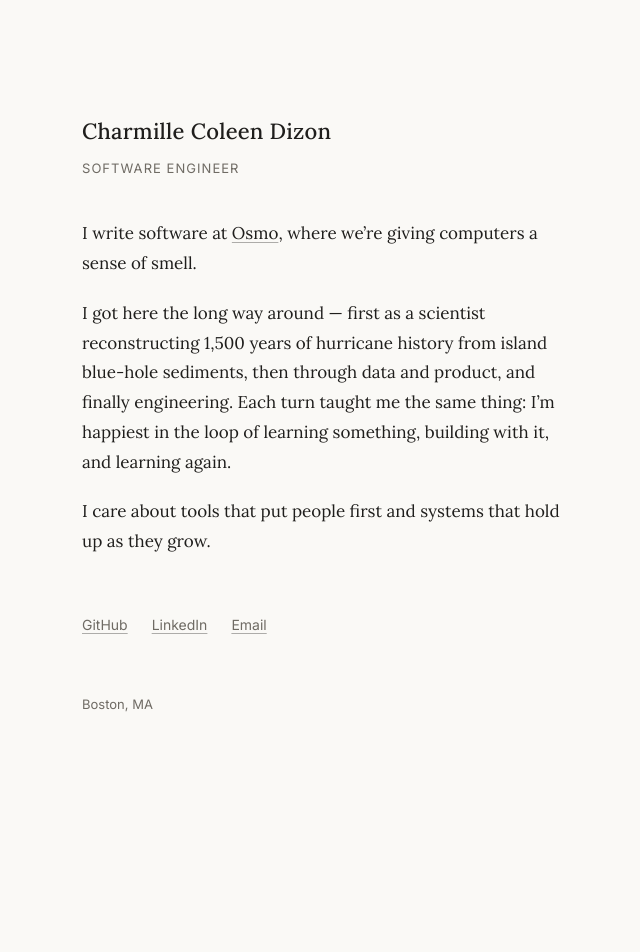
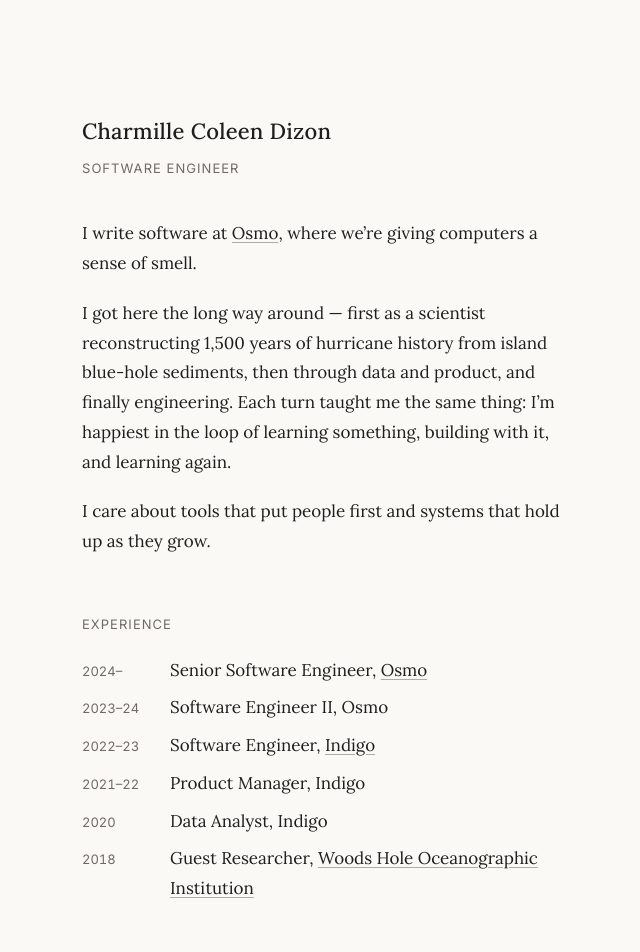
Before and after one commit to cdizon239/charmille, a React (Vite) app: page / in a window 1280 px wide. Shown: the top 952 px of the page, without its empty margins (318-958 px from the left). Before the commit the page ends 800 px from the top, so only its background shows below. Built offline with nearby package versions, Linux system fonts and the light colour scheme.

Commit message:
Add experience section

```diff
--- a/src/App.tsx
+++ b/src/App.tsx
@@ -25,6 +25,39 @@ function App() {
         </p>
       </section>
 
+      <section className="experience" aria-label="Experience">
+        <h2>Experience</h2>
+        <ul>
+          <li>
+            <span className="dates">2024&ndash;</span>
+            <span>Senior Software Engineer, <a href="https://www.osmo.ai/">Osmo</a></span>
+          </li>
+          <li>
+            <span className="dates">2023&ndash;24</span>
+            <span>Software Engineer II, Osmo</span>
+          </li>
+          <li>
+            <span className="dates">2022&ndash;23</span>
+            <span>Software Engineer, <a href="https://www.indigoag.com/">Indigo</a></span>
+          </li>
+          <li>
+            <span className="dates">2021&ndash;22</span>
+            <span>Product Manager, Indigo</span>
+          </li>
+          <li>
+            <span className="dates">2020</span>
+            <span>Data Analyst, Indigo</span>
+          </li>
+          <li>
+            <span className="dates">2018</span>
+            <span>
+              Guest Researcher,{' '}
+              <a href="https://www.whoi.edu/">Woods Hole Oceanographic Institution</a>
+            </span>
+          </li>
+        </ul>
+      </section>
+
       <nav className="elsewhere" aria-label="Elsewhere">
         <a href="https://github.com/cdizon239">GitHub</a>
         <a href="https://www.linkedin.com/in/charmille-coleen-dizon/">
--- a/src/index.css
+++ b/src/index.css
@@ -94,6 +94,42 @@ a:hover {
   text-decoration-color: currentColor;
 }
 
+.experience {
+  margin-top: 3.5rem;
+}
+
+.experience h2 {
+  font-family: "Inter", system-ui, sans-serif;
+  font-size: 0.8125rem;
+  font-weight: 400;
+  letter-spacing: 0.08em;
+  text-transform: uppercase;
+  color: var(--muted);
+  margin-bottom: 1.25rem;
+}
+
+.experience ul {
+  list-style: none;
+}
+
+.experience li {
+  display: flex;
+  gap: 1.25rem;
+  align-items: baseline;
+}
+
+.experience li + li {
+  margin-top: 0.5rem;
+}
+
+.dates {
+  font-family: "Inter", system-ui, sans-serif;
+  font-size: 0.8125rem;
+  font-variant-numeric: tabular-nums;
+  color: var(--muted);
+  flex: 0 0 4.25rem;
+}
+
 .elsewhere {
   margin-top: 3.5rem;
   font-family: "Inter", system-ui, sans-serif;
```
